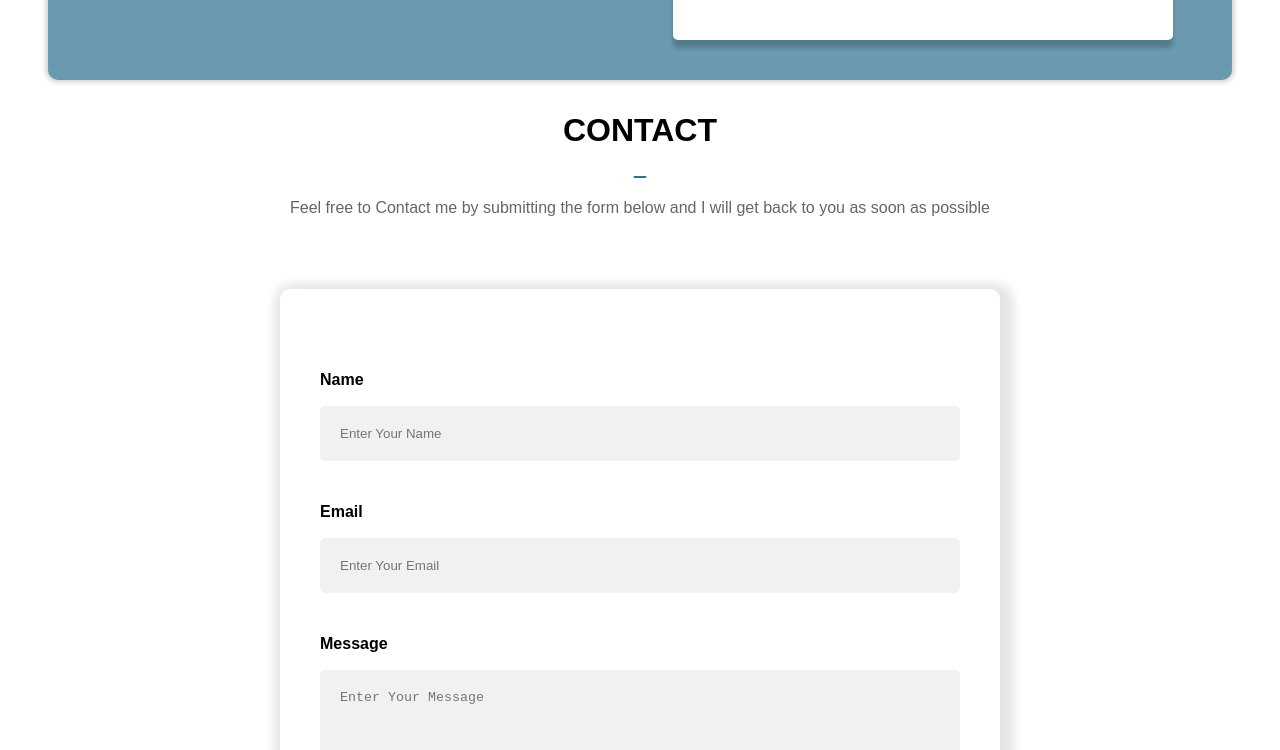
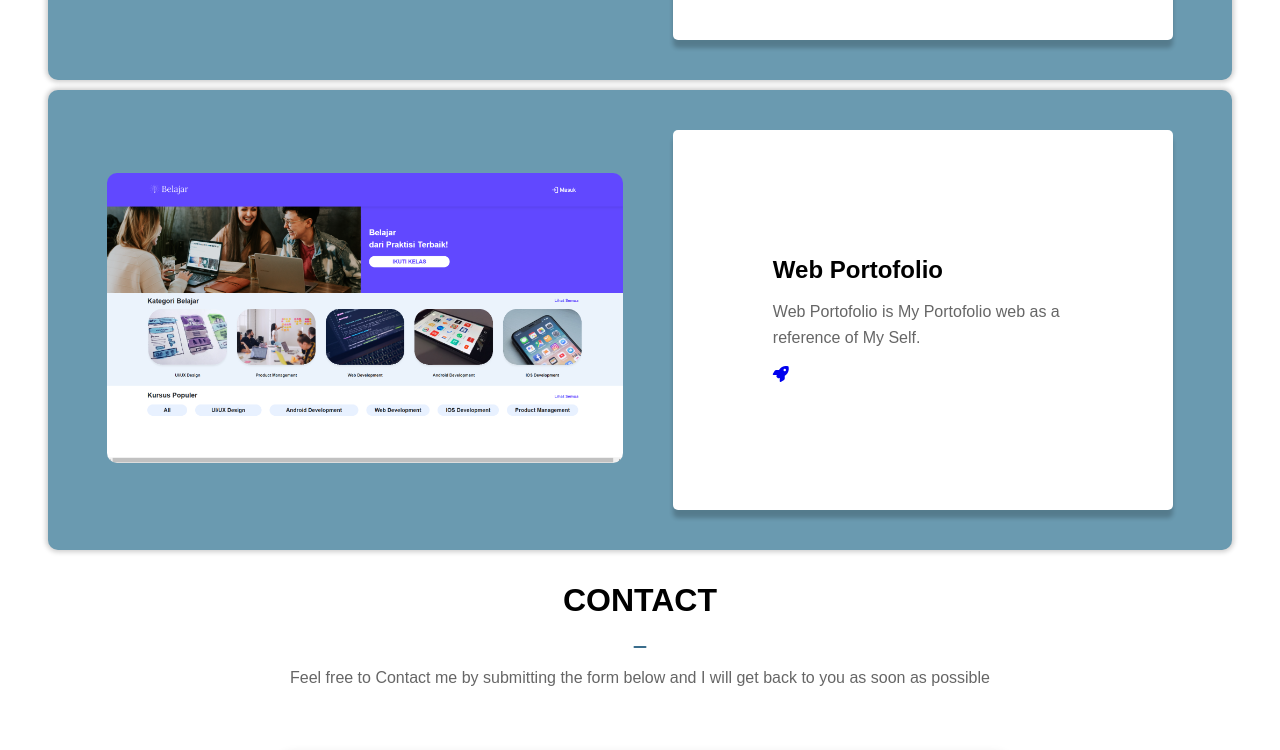
Before and after one commit to kamaldev10/web-portofolio, a plain HTML site: page index.html in a window 1280 px wide. Shown: the part 1920-2670 px from the top of the page. Drawn offline with Linux system fonts and the light colour scheme.

Commit message:
add web-portofolio project

```diff
--- a/index.html
+++ b/index.html
@@ -167,6 +167,23 @@
                   campus.
                 </p>
                 <a href="https://final-project-course.vercel.app/" class="btn"
+                  ><i class="fa-solid fa-rocket"></i
+                ></a>
+              </div>
+            </div>
+
+            <div class="project-container">
+              <div class="project-image">
+                <img src="assets/image/project2.png" alt="Project Preview" />
+              </div>
+              <div class="project-content">
+                <h3>Web Portofolio</h3>
+                <p>
+                  Web Portofolio is My Portofolio web as a reference of My Self.
+                </p>
+                <a
+                  href="https://web-portofolio-zeta-rose.vercel.app/"
+                  class="btn"
                   ><i class="fa-solid fa-rocket"></i
                 ></a>
               </div>
```
Also changed, not shown: assets/image/project3.png (added).
